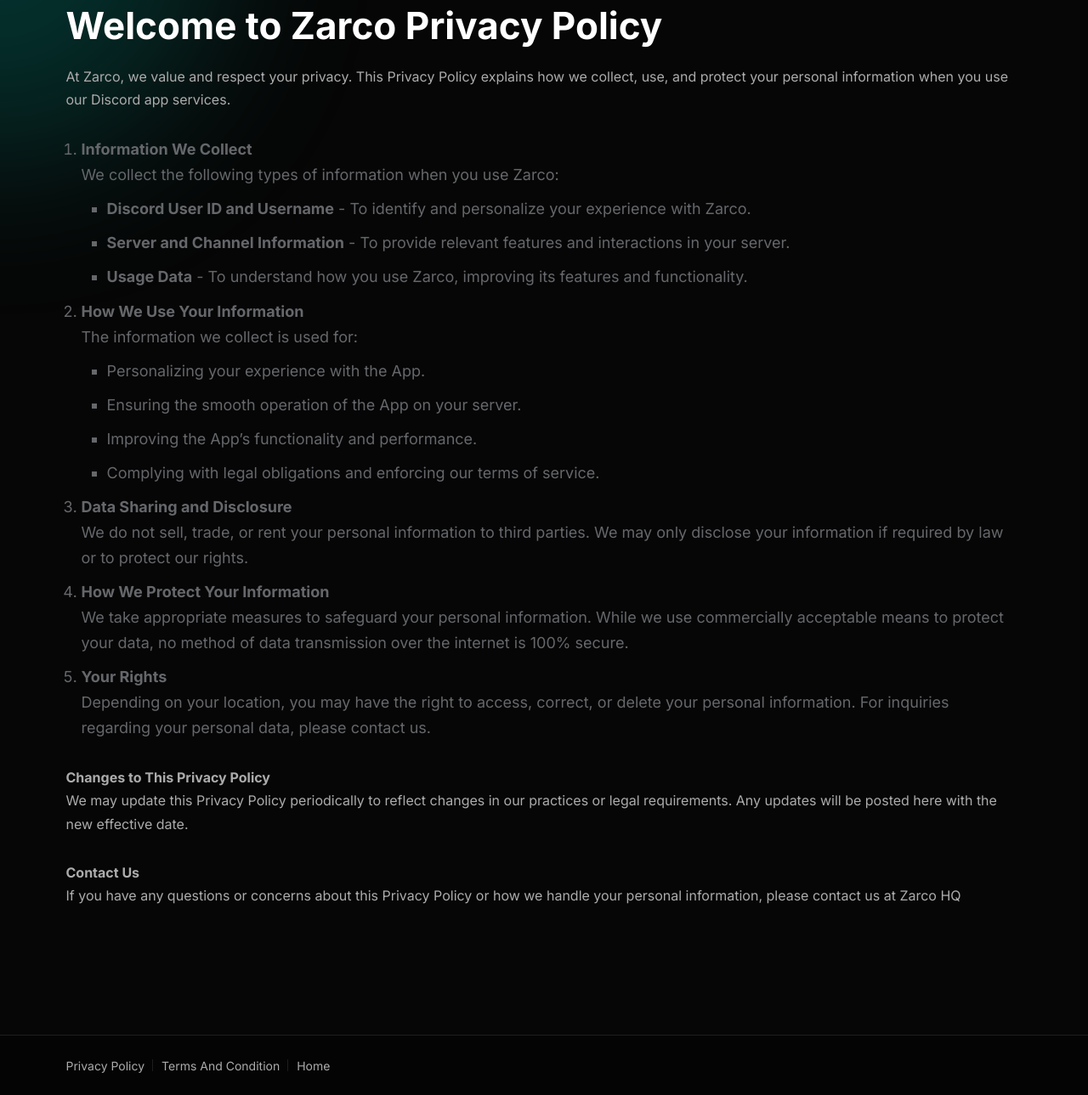
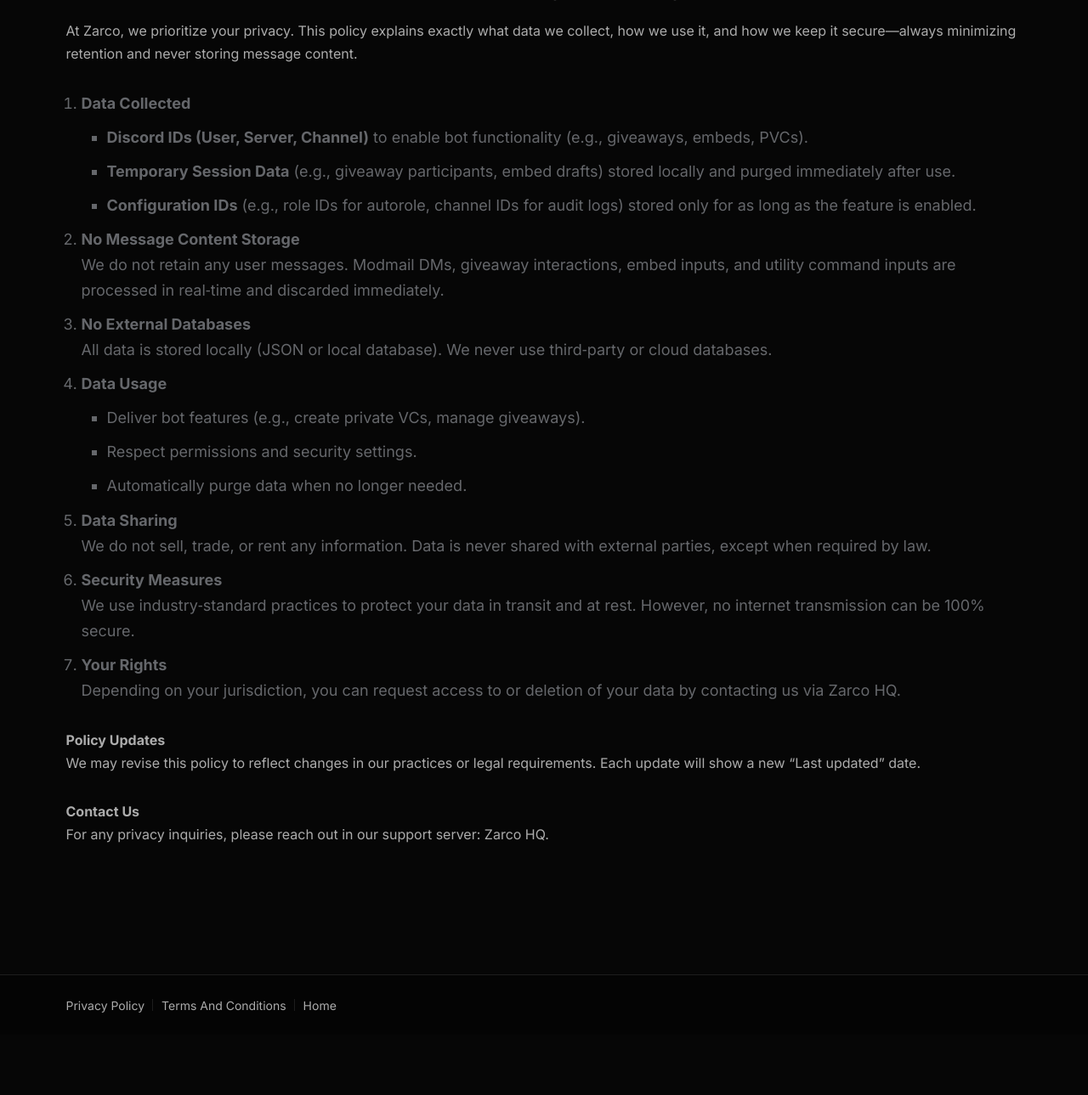
Before and after one commit to ZarCodeX/zarco, a plain HTML site: page privacy.html in a window 1280 px wide. Shown: the part 567-1856 px from the top of the page at 85% size. After the commit the page ends 1785 px from the top, so only its background shows below. Drawn offline with Linux system fonts and the light colour scheme; a script that the page names is missing; files whose address does not match are found by name.

Commit message:
Update privacy.html

```diff
--- a/privacy.html
+++ b/privacy.html
@@ -1,35 +1,23 @@
-<!DOCTYPE html><html lang="en"><head>
+<!DOCTYPE html>
+<html lang="en">
+<head>
   <meta charset="UTF-8">
-    <meta name="viewport" content="width=device-width, initial-scale=1.0">
+  <meta name="viewport" content="width=device-width, initial-scale=1, maximum-scale=1">
   <meta name="theme-style-mode" content="1">
 
   <title>Privacy Policy - Zarco</title>
-    <meta
-    name="description"
-    content="Your Ultimate Discord Companion. Always by Your Side."/>
-  <meta
-    name="keywords"
-    content="zarco, multipurpose, multifunctional, discord app, Welcome, PVC, custom Embed, Utility"/>
-  <meta name="author" content="zarcodex" />
+  <meta name="description" content="Zarco Discord Bot Privacy Policy — Your Data, Your Privacy.">
+  <meta name="keywords" content="zarco, privacy, discord bot, data protection, minimal storage">
+  <meta name="author" content="zarcodex">
 
-  <meta http-equiv="X-UA-Compatible" content="IE=edge" />
-  <meta
-    name="viewport"
-    content="width=device-width, initial-scale=1, maximum-scale=1"/>
+  <meta http-equiv="X-UA-Compatible" content="IE=edge">
+  <meta property="og:title" content="Zarco Privacy Policy">
+  <meta property="og:description" content="Zarco respects your privacy. We collect only minimal metadata and never store message content.">
+  <meta property="og:image" content="images/zarco.png">
+  <meta property="og:image:width" content="1200">
+  <meta property="og:image:height" content="1200">
+  <meta property="og:url" content="https://zarcodex.github.io/zarco/privacy">
 
-  <meta property="og:image:height" content="1200" />
-  <meta property="og:image:width" content="1200" />
-  <meta
-    property="og:title"
-    content="Zarco"/>
-  <meta
-    property="og:description"
-    content="our Data, Your Privacy. Zarco respects your privacy and is committed to protecting your personal information while you enjoy all its features."/>
-  <meta
-    property="og:url"/>
-  <meta
-    property="og:image"
-    href="images/zarco.png"/>
   <link rel="shortcut icon" type="image/x-icon" href="images/zarco-circle.png">
   <link rel="stylesheet" href="css/bootstrap.min.css">
   <link rel="stylesheet" href="css/animation.css">
@@ -40,89 +28,96 @@
   <link rel="stylesheet" href="css/lightbox.css">
   <link rel="stylesheet" href="css/style.css">
 </head>
-
 <body>
   <main class="page-wrapper">
-        <div class="header-top-news bg-image1">
-        </div>
+    <div class="header-top-news bg-image1"></div>
     <div class="breadcrumb-area breadcarumb-style-1 ptb--120">
       <div class="container">
         <div class="row">
           <div class="col-lg-12">
             <div class="breadcrumb-inner text-center">
-                            <h1 class="title theme-gradient h2">Privacy Policy<br>  for Zarco Discord App</h1>
+              <h1 class="title theme-gradient h2">
+                Privacy Policy<br>for Zarco Discord App
+              </h1>
               <ul class="page-list">
                 <li class="rainbow-breadcrumb-item"><a href="index.html">Home</a></li>
                 <li class="rainbow-breadcrumb-item active">Privacy Policy</li>
-                            <br><br>
-                            <li class="rainbow-breadcrumb-item active">Last updated on: Friday, March 28, 2025</li>
+                <li class="rainbow-breadcrumb-item active">Last updated on: Friday, June 20, 2025</li>
               </ul>
             </div>
           </div>
         </div>
       </div>
     </div>
-        <div>
-            <div class="rainbow-gradient-circle"></div>
-            <div class="rainbow-gradient-circle theme-pink"></div>
-        </div>
 
     <div class="rainbow-elements-area rainbow-section-gap">
       <div class="container">
         <div class="row">
-            <div class="col-lg-12">
-                <div class="entry-content">
-                    <h2>Welcome to Zarco Privacy Policy</h2>
-                    <p>At Zarco, we value and respect your privacy. This Privacy Policy explains how we collect, use, and protect your personal information when you use our Discord app services.</p>
+          <div class="col-lg-12 entry-content">
+            <h2>Welcome to Zarco’s Privacy Policy</h2>
+            <p>
+              At Zarco, we prioritize your privacy. This policy explains exactly what data we collect, how we use it, and how we keep it secure—always minimizing retention and never storing message content.
+            </p>
             <ol>
-                        <li><strong>Information We Collect</strong><br>
-                            We collect the following types of information when you use Zarco:
+              <li>
+                <strong>Data Collected</strong>
                 <ul>
-                                <li><strong>Discord User ID and Username</strong> - To identify and personalize your experience with Zarco.</li>
-                                <li><strong>Server and Channel Information</strong> - To provide relevant features and interactions in your server.</li>
-                                <li><strong>Usage Data</strong> - To understand how you use Zarco, improving its features and functionality.</li>
+                  <li><strong>Discord IDs (User, Server, Channel)</strong> to enable bot functionality (e.g., giveaways, embeds, PVCs).</li>
+                  <li><strong>Temporary Session Data</strong> (e.g., giveaway participants, embed drafts) stored locally and purged immediately after use.</li>
+                  <li><strong>Configuration IDs</strong> (e.g., role IDs for autorole, channel IDs for audit logs) stored only for as long as the feature is enabled.</li>
                 </ul>
               </li>
-                        <li><strong>How We Use Your Information</strong><br>
-                            The information we collect is used for:
+              <li>
+                <strong>No Message Content Storage</strong><br>
+                We do not retain any user messages. Modmail DMs, giveaway interactions, embed inputs, and utility command inputs are processed in real‑time and discarded immediately.
+              </li>
+              <li>
+                <strong>No External Databases</strong><br>
+                All data is stored locally (JSON or local database). We never use third‑party or cloud databases.
+              </li>
+              <li>
+                <strong>Data Usage</strong>
                 <ul>
-                                <li>Personalizing your experience with the App.</li>
-                                <li>Ensuring the smooth operation of the App on your server.</li>
-                                <li>Improving the App’s functionality and performance.</li>
-                                <li>Complying with legal obligations and enforcing our terms of service.</li>
+                  <li>Deliver bot features (e.g., create private VCs, manage giveaways).</li>
+                  <li>Respect permissions and security settings.</li>
+                  <li>Automatically purge data when no longer needed.</li>
                 </ul>
               </li>
-                        <li><strong>Data Sharing and Disclosure</strong><br>
-                            We do not sell, trade, or rent your personal information to third parties. We may only disclose your information if required by law or to protect our rights.</li>
-                        <li><strong>How We Protect Your Information</strong><br>
-                            We take appropriate measures to safeguard your personal information. While we use commercially acceptable means to protect your data, no method of data transmission over the internet is 100% secure.</li>
-                        <li><strong>Your Rights</strong><br>
-                            Depending on your location, you may have the right to access, correct, or delete your personal information. For inquiries regarding your personal data, please contact us.</li>
+              <li>
+                <strong>Data Sharing</strong><br>
+                We do not sell, trade, or rent any information. Data is never shared with external parties, except when required by law.
+              </li>
+              <li>
+                <strong>Security Measures</strong><br>
+                We use industry‑standard practices to protect your data in transit and at rest. However, no internet transmission can be 100% secure.
+              </li>
+              <li>
+                <strong>Your Rights</strong><br>
+                Depending on your jurisdiction, you can request access to or deletion of your data by contacting us via Zarco HQ.
+              </li>
             </ol>
-                    <p><strong>Changes to This Privacy Policy</strong><br>
-                        We may update this Privacy Policy periodically to reflect changes in our practices or legal requirements. Any updates will be posted here with the new effective date.</p>
-                    <p><strong>Contact Us</strong><br>
-                        If you have any questions or concerns about this Privacy Policy or how we handle your personal information, please contact us at Zarco HQ</p>
+            <p>
+              <strong>Policy Updates</strong><br>
+              We may revise this policy to reflect changes in our practices or legal requirements. Each update will show a new “Last updated” date.
+            </p>
+            <p>
+              <strong>Contact Us</strong><br>
+              For any privacy inquiries, please reach out in our support server: <a href="https://discord.gg/t6gMSm2TrZ">Zarco HQ</a>.
+            </p>
           </div>
         </div>
       </div>
     </div>
-</div>
+
     <div class="copyright-area copyright-style-one">
       <div class="container">
         <div class="row align-items-center">
           <div class="col-lg-6 col-md-8 col-sm-12 col-12">
             <div class="copyright-left">
               <ul class="ft-menu link-hover">
-                                <li>
-                                    <a href="privacy.html">Privacy Policy</a>
-                                </li>
-                                <li>
-                                    <a href="tos.html">Terms And Condition</a>
-                                </li>
-                                <li>
-                                    <a href="index.html">Home</a>
-                                </li>
+                <li><a href="privacy.html">Privacy Policy</a></li>
+                <li><a href="tos.html">Terms And Conditions</a></li>
+                <li><a href="index.html">Home</a></li>
               </ul>
             </div>
           </div>
@@ -134,6 +129,7 @@
   <div class="rainbow-back-top">
     <i class="feather-arrow-up"></i>
   </div>
+
   <script src="js/modernizr.min.js"></script>
   <script src="js/jquery.min.js"></script>
   <script src="js/bootstrap.min.js"></script>
@@ -154,6 +150,5 @@
   <script src="js/js.cookie.js"></script>
   <script src="js/jquery-one-page-nav.js"></script>
   <script src="js/main.js"></script>
-
-
-</body></html>
+</body>
+</html>
```
Lines whose indentation alone changed are shown as unchanged.
